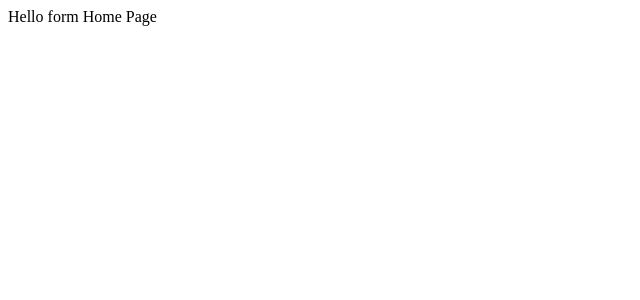
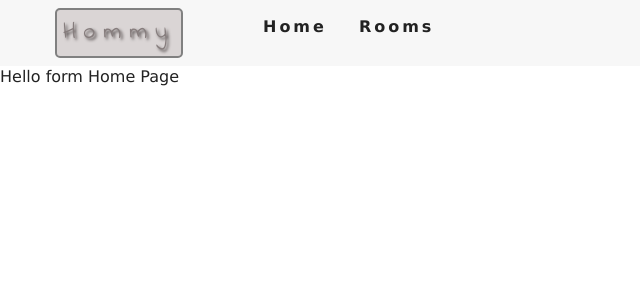
Before and after one commit to Analova/Hommy, a React (Create React App) app in the folder hommy-starter/: page / in a window 1280 px wide. Shown: the top 300 px of the page, without its empty margins (0-640 px from the left). Built offline with nearby package versions, Linux system fonts and the light colour scheme.

Commit message:
navbar done

```diff
--- a/hommy-starter/src/App.css
+++ b/hommy-starter/src/App.css
@@ -1,3 +1,203 @@
-.App {
+@import url('https://fonts.googleapis.com/css?family=Indie+Flower&display=swap');
+
+* {
+  margin: 0;
+  padding: 0;
+  box-sizing: border-box;
+}
+
+:root {
+  --primaryColor: #af9a7d;
+  --mainWhite: #fff;
+  --offWhite: #f7f7f7;
+  --mainBlack: #222;
+  --mainGrey: #ececec;
+  --darkGrey: #cfcfcf;
+  --mainTransition: all 0.3s linear;
+  --mainSpacing: 3px;
+  --lightShadow: 2px 5px 3px 0px rgba(0, 0, 0, 0.5);
+  --darkShadow: 4px 10px 5px 0px rgba(0, 0, 0, 0.5);
+}
+
+/* globals */
+body {
+  padding-top: 66px;
+  color: var(--mainBlack);
+  background: var(--mainWhite);
+  font-family: Verdana, Geneva, Tahoma, sans-serif;
+  line-height: 1.4;
+}
+
+h1 {
+  font-size: 3em;
+  line-height: 1;
+  margin-bottom: 0.5em;
+}
+
+h2 {
+  font-size: 2em;
+  margin-bottom: 0.75em;
+}
+
+h3 {
+  font-size: 1.5em;
+  line-height: 1;
+  margin-bottom: 1em;
+}
+
+h4 {
+  font-size: 1.2em;
+  line-height: 1.25;
+  margin-bottom: 1.25em;
+}
+
+h5 {
+  font-size: 1em;
+  font-weight: bold;
+  margin-bottom: 1.5em;
+}
+
+h6 {
+  font-size: 1em;
+  font-weight: bold;
+  margin-bottom: 1.5em;
+}
+
+.btn-primary {
+  display: inline-block;
+  text-decoration: none;
+  letter-spacing: var(--mainSpacing);
+  color: var(--mainBlack);
+  background: var(--primaryColor);
+  padding: 0.4rem 0.9rem;
+  border: 3px solid var(--primaryColor);
+  transition: var(--mainTransition);
+  text-transform: uppercase;
+  cursor: pointer;
+}
+
+.btn-primary:hover {
+  background: transparent;
+  color: var(--primaryColor);
+}
+
+.loading {
+  text-transform: capitalize;
   text-align: center;
+  margin-top: 3rem;
 }
+
+.error {
+  text-align: center;
+  text-transform: uppercase;
+  margin: 2rem 0;
+}
+
+.empty-search {
+  text-align: center;
+  text-transform: capitalize;
+  margin: 2rem 0;
+  padding: 1rem;
+  letter-spacing: var(--mainSpacing);
+}
+
+/* end of globals */
+/* Navbar */
+.navbar {
+  position: fixed;
+  top: 0;
+  left: 0;
+  width: 100%;
+  padding: 0.5rem 1rem;
+  background: var(--offWhite);
+  z-index: 1;
+
+
+}
+
+.nav-header {
+  display: flex;
+  justify-content: space-between;
+
+}
+
+.logo {
+  background: #dad5d5;
+  border: 2px grey solid;
+  padding: 6px;
+  font-size: 1.5rem;
+  font-family: 'Indie Flower',
+    cursive;
+  letter-spacing: 0.5rem;
+  border-radius: 5px;
+  color: rgb(134, 125, 125);
+  text-shadow: 2px 2px 3px #443d3d;
+}
+
+a {
+  text-decoration: none;
+}
+
+.nav-btn {
+  background: transparent;
+  border: none;
+  cursor: pointer;
+  outline: none;
+}
+
+.nav-icon {
+  font-size: 1.5rem;
+  color: var(--primaryColor);
+}
+
+.nav-links {
+  height: 0;
+  overflow: hidden;
+  transition: var(--mainTransition);
+  list-style-type: none;
+}
+
+.nav-links a {
+  display: block;
+  text-decoration: none;
+  padding: 1rem 0;
+  color: var(--mainBlack);
+  transition: var(--mainTransition);
+  text-align: center;
+  font-size: 1rem;
+  font-weight: 600;
+  letter-spacing: var(--mainSpacing);
+}
+
+.nav-links a:hover {
+  color: var(--primaryColor);
+}
+
+.show-nav {
+  height: 100px;
+}
+
+@media screen and (min-width: 768px) {
+  .nav-btn {
+    display: none;
+  }
+
+  .nav-center {
+    max-width: 1170px;
+    margin: 0 auto;
+    display: flex;
+  }
+
+  .nav-links {
+    height: auto;
+    display: flex;
+    margin-left: 4rem;
+  }
+
+  .nav-links a {
+    margin: 0 1rem;
+    padding: 0.5rem 0;
+  }
+}
+
+/* end of navbar */
--- a/hommy-starter/src/App.js
+++ b/hommy-starter/src/App.js
@@ -1,17 +1,19 @@
 import React from "react";
-//import "./App.css";
+import "./App.css";
 import Home from "./pages/Home";
 import Houses from "./pages/Houses";
 import SingleHouse from "./pages/SingleHouse";
 import Error from "./pages/Error";
 import { Route, Switch } from "react-router-dom";
+import Navbar from "./components/Navbar";
 
 function App() {
   return (
     <>
+      <Navbar />
       <Switch>
         <Route exact path="/" component={Home} />
-        <Route exact path="/house" component={Houses} />
+        <Route exact path="/houses" component={Houses} />
         <Route exact path="/single-house/:slug" component={SingleHouse} />
         <Route component={Error} />
       </Switch>
--- /dev/null
+++ b/hommy-starter/src/components/Navbar.js
@@ -0,0 +1,44 @@
+import React, { Component } from "react";
+import { FaAlignRight } from "react-icons/fa";
+import { Link } from "react-router-dom";
+
+export default class Navbar extends Component {
+  state = {
+    isOpen: false
+  };
+  handleToggle = () => {
+    this.setState({ isOpen: !this.state.isOpen });
+  };
+  render() {
+    return (
+      <nav className="navbar">
+        <div className="nav-center">
+          <div className="nav-header">
+            <Link to="/">
+              <div className="logo" alt="real estate">
+                Hommy
+              </div>
+            </Link>
+            <button
+              type="button"
+              className="nav-btn"
+              onClick={this.handleToggle}
+            >
+              <FaAlignRight className="nav-icon" />
+            </button>
+          </div>
+          <ul
+            className={this.state.isOpen ? "nav-links show-nav" : "nav-links"}
+          >
+            <li>
+              <Link to="/">Home</Link>
+            </li>
+            <li>
+              <Link to="/rooms">Rooms</Link>
+            </li>
+          </ul>
+        </div>
+      </nav>
+    );
+  }
+}
--- a/hommy-starter/src/pages/Home.js
+++ b/hommy-starter/src/pages/Home.js
@@ -8,3 +8,4 @@ export default Home;
 
 //rafc
 //rfc
+//rcc
```
Also changed, not shown: hommy-starter/src/images/logo.svg (deleted), 1 other file (tests, documents, lock files or other folders).
